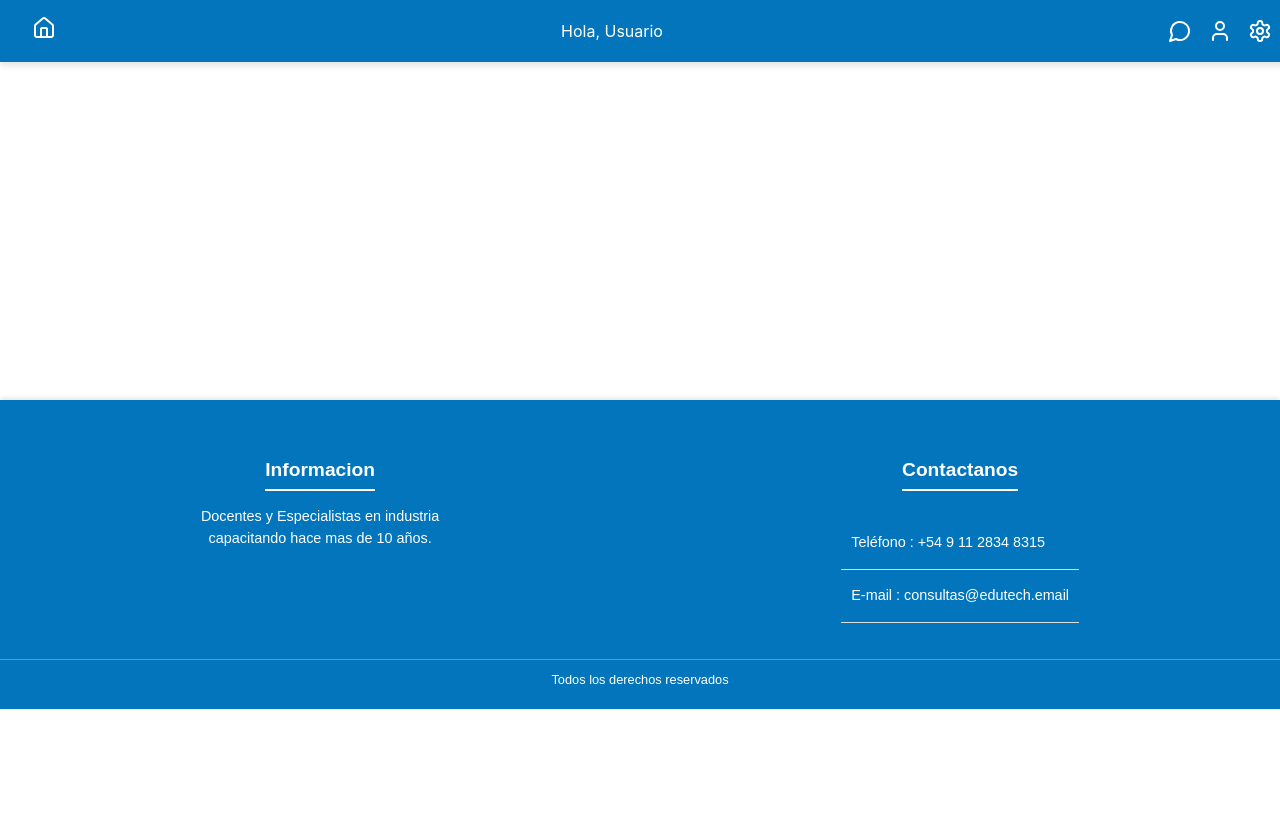
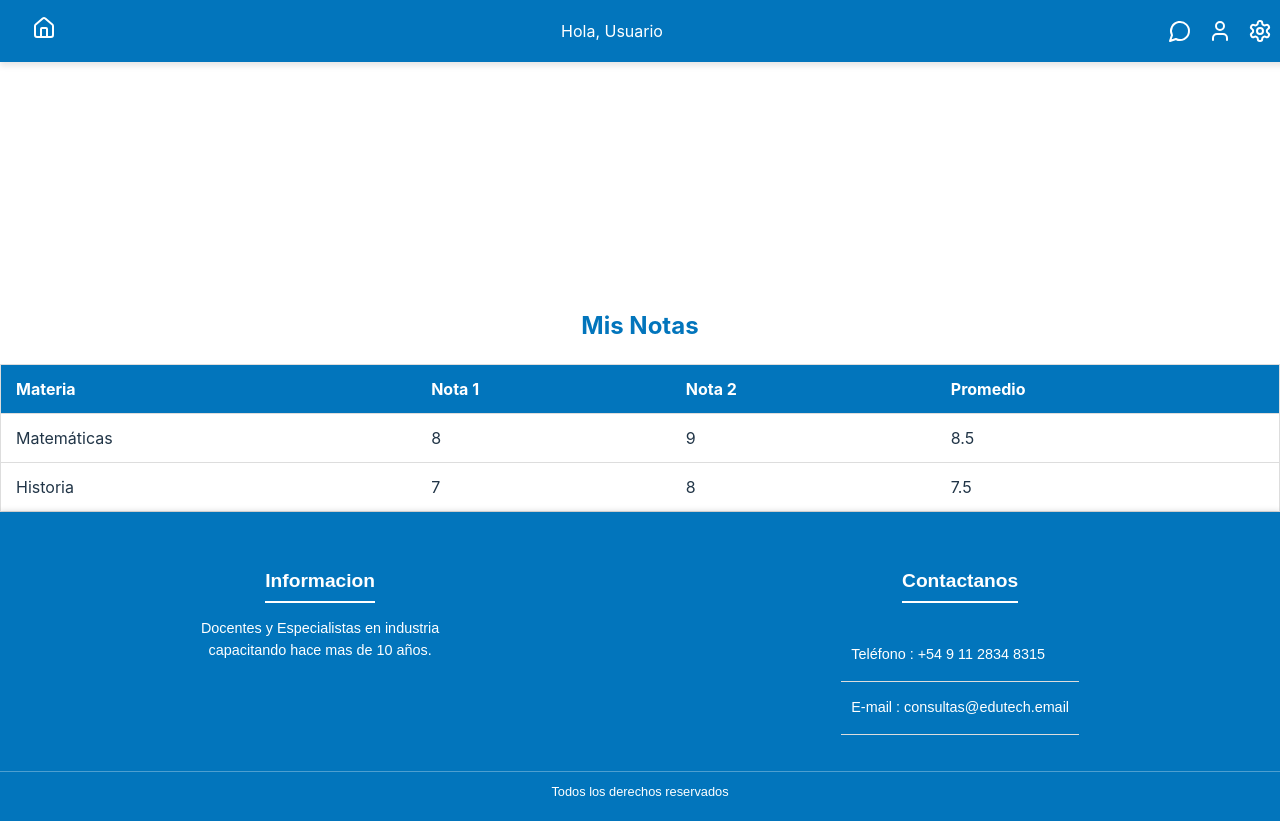
Before and after one commit to Javi1327/proyectofinal, a React (Vite) app: page /alumno/ver-notas in a window 1280 px wide. Before the commit the page ends 800 px from the top, so only its background shows below. Built offline with nearby package versions, Linux system fonts and the light colour scheme; data requests are answered from the project's data file.

Commit message:
Agregado componente VerNotas Para Alumnos

```diff
--- a/db.json
+++ b/db.json
@@ -1,134 +1,58 @@
 {
   "alumnos": [
     {
-      "id": "1",
-      "Nombre": "Agustin",
-      "Apellido": "Romero",
-      "Correo": "agus@gmail.com",
-      "Telefono": "1130714500",
-      "Direccion": "Salvigny 5968",
-      "FechaNacimiento": "2003-07-04",
-      "Grado": "6A",
-      "isHabilitado": true
+      "id": "123",
+      "isHabilitado": true,
+      "nombre": "Juan",
+      "apellido": "Pérez",
+      "dni": 45678901,
+      "grado": "5A",
+      "direccion": "Calle Falsa 123",
+      "telefono": "123456789",
+      "correoElectronico": "juan.perez@email.com",
+      "fechaNacimiento": "2008-05-12",
+      "asistencia": ["2024-02-15", "2024-02-16"],
+      "materias": [
+        {
+          "materia": "Matemáticas",
+          "nota1": 8,
+          "nota2": 9,
+          "promedio": 8.5
+        },
+        {
+          "materia": "Historia",
+          "nota1": 7,
+          "nota2": 8,
+          "promedio": 7.5
+        }
+      ]
     },
     {
-      "id": "2",
-      "Nombre": "Lautaro",
-      "Apellido": "Garcia",
-      "Correo": "lauta@gmail.com",
-      "Telefono": "1130714500",
-      "Direccion": "Bilba 123",
-      "FechaNacimiento": "2003-07-04",
-      "Grado": "6A",
-      "isHabilitado": true
-    },
-    {
-      "id": "3",
-      "Nombre": "Maria",
-      "Apellido": "Gutierrez",
-      "Correo": "Maria@gmail.com",
-      "Telefono": "1187654321",
-      "Direccion": "Av Luro 3200",
-      "FechaNacimiento": "2003-07-04",
-      "Grado": "6A",
-      "isHabilitado": true
-    },
-    {
-      "id": "4",
-      "Nombre": "Matias",
-      "Apellido": "Sosa",
-      "Correo": "Matias22@gmail.com",
-      "Telefono": "1187654333",
-      "Direccion": "Jujuy 206",
-      "FechaNacimiento": "2003-07-04",
-      "Grado": "2A",
-      "isHabilitado": true
-    }
-  ],
-  "cursos": [
-    {
-      "id": "1",
-      "nombre": "1A"
-    },
-    {
-      "id": "2",
-      "nombre": "1B"
-    },
-    {
-      "id": "3",
-      "nombre": "2A"
-    },
-    {
-      "id": "4",
-      "nombre": "2B"
-    },
-    {
-      "id": "5",
-      "nombre": "3A"
-    },
-    {
-      "id": "6",
-      "nombre": "3B"
-    },
-    {
-      "id": "7",
-      "nombre": "4A"
-    },
-    {
-      "id": "8",
-      "nombre": "4B"
-    },
-    {
-      "id": "9",
-      "nombre": "5A"
-    },
-    {
-      "id": "10",
-      "nombre": "5B"
-    },
-    {
-      "id": "11",
-      "nombre": "6A"
-    },
-    {
-      "id": "12",
-      "nombre": "6B"
-    }
-  ],
-  "notas": [
-    {
-      "id": "1",
-      "curso": "6A",
-      "alumnoId": "1",
-      "nota1": 7,
-      "nota2": 8
-    },
-    {
-      "id": "2",
-      "curso": "6A",
-      "alumnoId": "2",
-      "nota1": 6,
-      "nota2": 7
-    },
-    {
-      "id": "3",
-      "curso": "6A",
-      "alumnoId": "3",
-      "nota1": 9,
-      "nota2": 10
-    },
-    {
-      "id": "4",
-      "curso": "2A",
-      "alumnoId": "4",
-      "nota1": 6,
-      "nota2": 7
-    },
-    {
-      "id": "ce2e",
-      "alumnoId": "1",
-      "curso": "6A",
-      "nota1": "4"
+      "id": "456",
+      "isHabilitado": true,
+      "nombre": "María",
+      "apellido": "González",
+      "dni": 45712345,
+      "grado": "5A",
+      "direccion": "Avenida Siempreviva 742",
+      "telefono": "987654321",
+      "correoElectronico": "maria.gonzalez@email.com",
+      "fechaNacimiento": "2008-07-22",
+      "asistencia": ["2024-02-14", "2024-02-16"],
+      "materias": [
+        {
+          "materia": "Matemáticas",
+          "nota1": 6,
+          "nota2": 7,
+          "promedio": 6.5
+        },
+        {
+          "materia": "Historia",
+          "nota1": 9,
+          "nota2": 8,
+          "promedio": 8.5
+        }
+      ]
     }
   ]
 }
--- a/src/App.jsx
+++ b/src/App.jsx
@@ -15,6 +15,8 @@ import Alumno from './components/CargaAlumnos';
 import VerAlumnos from './components/VerAlumnos';
 import Asistencia from './components/Asistencia';
 import VerNotas from './components/VerNotas';
+import AlumnoView from './pages/AlumnoView';
+import VerNotasAlumnos from './components/VerNotasAlumnos';
 
 const App = () => {
   return (
@@ -34,6 +36,8 @@ const App = () => {
           <Route path="/preceptor/ver-alumnos" element={<VerAlumnos />} />
           <Route path="/preceptor/ver-cursos" element={<VerCursos />} />
           <Route path='/preceptor/Dar-asistencias' element={<Asistencia />} />
+          <Route path="/alumno" element={<AlumnoView />} />
+          <Route path="/alumno/ver-notas" element={<VerNotasAlumnos />} />
         </Routes>
         <Footer />
       </BrowserRouter>
--- /dev/null
+++ b/src/components/VerNotasAlumnos.css
@@ -0,0 +1,25 @@
+.notas-container {
+    text-align: center;
+    padding: 20px;
+  }
+
+  .notas-table {
+    width: 100%;
+    border-collapse: collapse;
+    margin-top: 20px;
+  }
+
+  .notas-table th, .notas-table td {
+    border: 1px solid #ddd;
+    padding: 10px;
+    text-align: center;
+  }
+
+  .notas-table th {
+    background-color: #0275BC;
+    color: white;
+  }
+
+  .notas-table tr:nth-child(even) {
+    background-color: #f2f2f2;
+  }
--- /dev/null
+++ b/src/components/VerNotasAlumnos.jsx
@@ -0,0 +1,51 @@
+import React, { useState, useEffect } from "react";
+
+const VerNotasAlumnos = () => {
+  const [notas, setNotas] = useState([]);
+  const alumnoId = "123"; // Reemplázalo con el ID real del alumno logueado
+
+  useEffect(() => {
+    const fetchNotas = async () => {
+      try {
+        const response = await fetch(`http://localhost:3001/alumnos/${alumnoId}`);
+        if (!response.ok) {
+          throw new Error("Error al obtener las notas");
+        }
+        const data = await response.json();
+        setNotas(data.materias || []);
+      } catch (error) {
+        console.error(error);
+      }
+    };
+
+    fetchNotas();
+  }, [alumnoId]);
+
+  return (
+    <div className="notas-container">
+      <h2>Mis Notas</h2>
+      <table className="notas-table">
+        <thead>
+          <tr>
+            <th>Materia</th>
+            <th>Nota 1</th>
+            <th>Nota 2</th>
+            <th>Promedio</th>
+          </tr>
+        </thead>
+        <tbody>
+          {notas.map((materia, index) => (
+            <tr key={index}>
+              <td>{materia.materia}</td>
+              <td>{materia.nota1}</td>
+              <td>{materia.nota2}</td>
+              <td>{materia.promedio}</td>
+            </tr>
+          ))}
+        </tbody>
+      </table>
+    </div>
+  );
+};
+
+export default VerNotasAlumnos;
```
